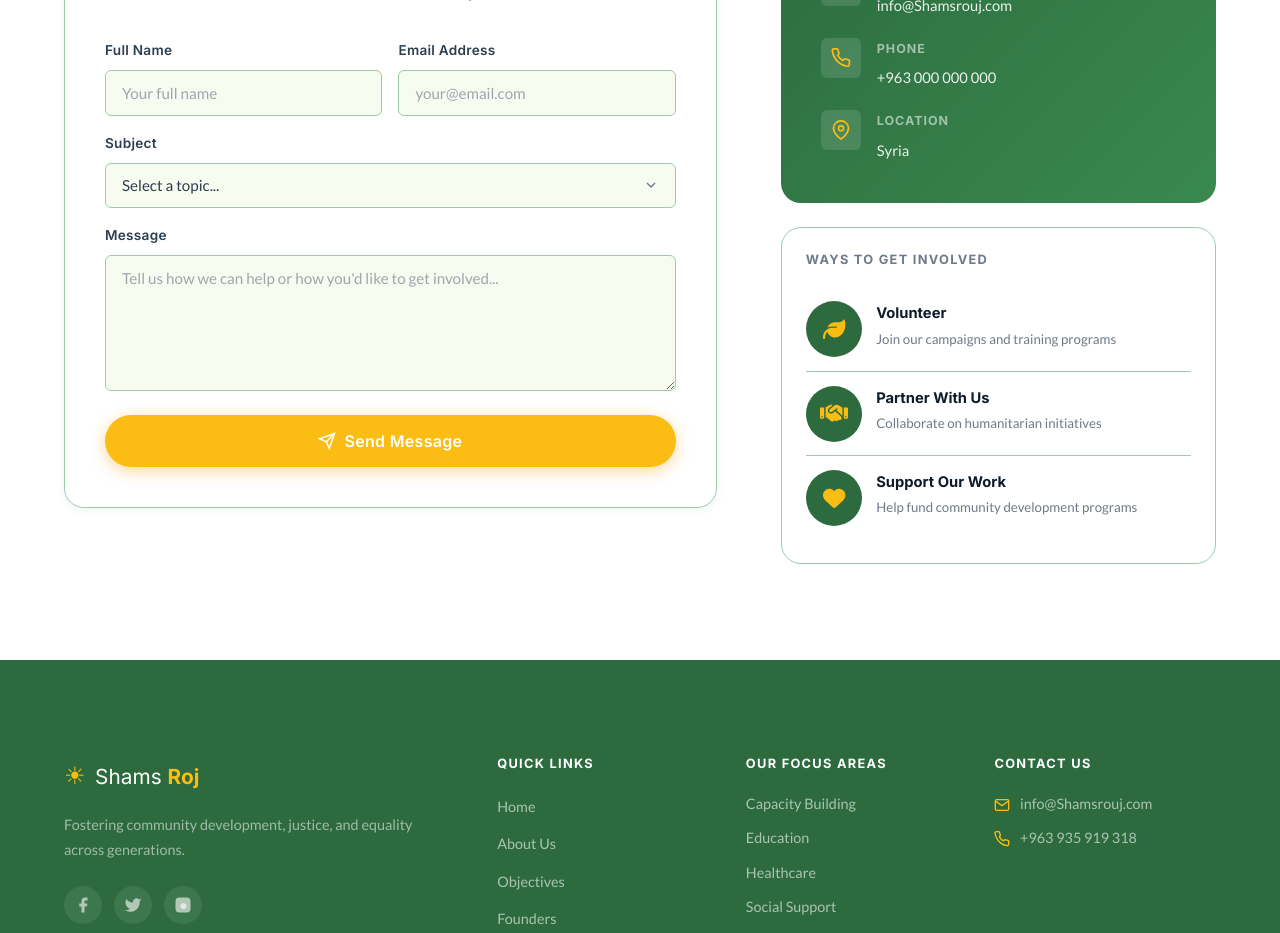
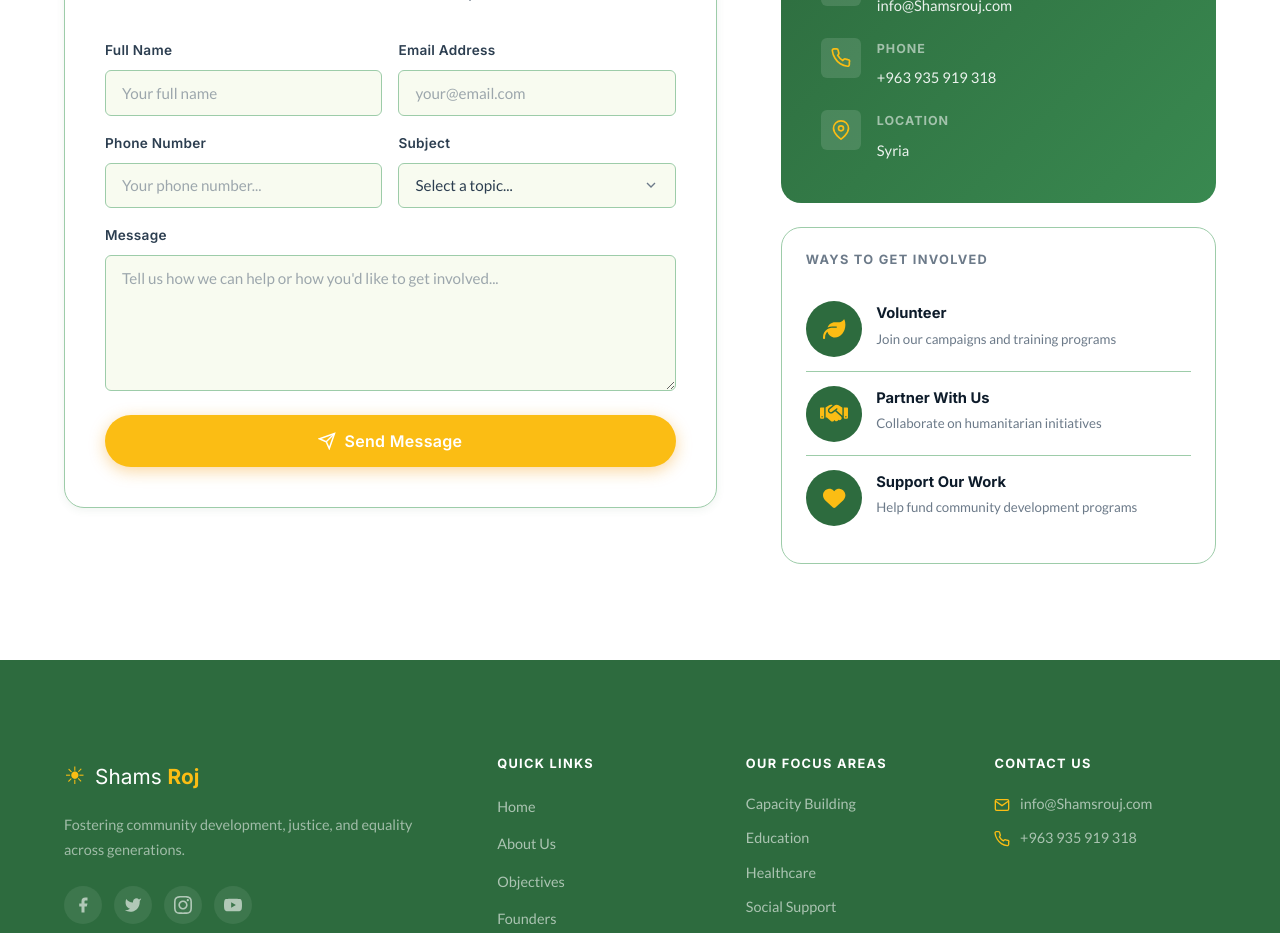
Before and after one commit to Ramiclovis/roj_shams, a React (Vite) app in the folder roj_shams/: page /contact in a window 1280 px wide. Shown: the part 600-1533 px from the top of the page. Built offline with nearby package versions, Linux system fonts and the light colour scheme.

Commit message:
feat: introduce new Principles and Contact pages along with a Footer component and supporting translations.

```diff
--- a/roj_shams/src/assets/components/Principles.css
+++ b/roj_shams/src/assets/components/Principles.css
@@ -38,21 +38,6 @@
     padding-top: clamp(2rem, 6vw, 4rem);
 }
 
-.principles-hero__badge {
-    display: inline-flex;
-    align-items: center;
-    gap: 0.5rem;
-    padding: 0.5rem 1.25rem;
-    font-size: 0.75rem;
-    font-weight: 700;
-    text-transform: uppercase;
-    letter-spacing: 0.12em;
-    color: var(--clr-primary-dark);
-    background: var(--clr-accent);
-    border-radius: var(--radius-full);
-    margin-bottom: 1.5rem;
-    box-shadow: 0 4px 14px rgba(243, 156, 18, 0.4);
-}
 
 .principles-hero__title {
     font-family: var(--font-heading);
--- a/roj_shams/src/components/Footer.jsx
+++ b/roj_shams/src/components/Footer.jsx
@@ -42,9 +42,18 @@
                                 className="footer__social-link"
                             >
                                 <svg viewBox="0 0 24 24" fill="currentColor" width="18" height="18">
-                                    <rect x="2" y="2" width="20" height="20" rx="5" ry="5" />
-                                    <path d="M16 11.37a4 4 0 1 1-1.37-1.37 4 4 0 0 1 1.37 1.37z" />
-                                    <line x1="17.5" y1="6.5" x2="17.51" y2="6.5" />
+                                    <path d="M12 2.163c3.204 0 3.584.012 4.85.07 3.252.148 4.771 1.691 4.919 4.919.058 1.265.069 1.645.069 4.849 0 3.205-.012 3.584-.069 4.849-.149 3.225-1.664 4.771-4.919 4.919-1.266.058-1.644.07-4.85.07-3.204 0-3.584-.012-4.849-.07-3.26-.149-4.771-1.699-4.919-4.92-.058-1.265-.07-1.644-.07-4.849 0-3.204.013-3.583.07-4.849.149-3.227 1.664-4.771 4.919-4.919 1.266-.057 1.645-.069 4.849-.069zm0-2.163c-3.259 0-3.667.014-4.947.072-4.358.2-6.78 2.618-6.98 6.98-.059 1.281-.073 1.689-.073 4.948 0 3.259.014 3.668.072 4.948.2 4.358 2.618 6.78 6.98 6.98 1.281.058 1.689.072 4.948.072 3.259 0 3.668-.014 4.948-.072 4.354-.2 6.782-2.618 6.979-6.98.059-1.28.073-1.689.073-4.948 0-3.259-.014-3.667-.072-4.947-.196-4.354-2.617-6.78-6.979-6.98-1.281-.059-1.69-.073-4.949-.073zm0 5.838c-3.403 0-6.162 2.759-6.162 6.162s2.759 6.163 6.162 6.163 6.162-2.759 6.162-6.163c0-3.403-2.759-6.162-6.162-6.162zm0 10.162c-2.209 0-4-1.79-4-4 0-2.209 1.791-4 4-4s4 1.791 4 4c0 2.21-1.791 4-4 4zm6.406-11.845c-.796 0-1.441.645-1.441 1.44s.645 1.44 1.441 1.44c.795 0 1.439-.645 1.439-1.44s-.644-1.44-1.439-1.44z" />
+                                </svg>
+                            </a>
+                            <a
+                                href="https://www.youtube.com/"
+                                target="_blank"
+                                rel="noopener noreferrer"
+                                aria-label="YouTube"
+                                className="footer__social-link"
+                            >
+                                <svg viewBox="0 0 24 24" fill="currentColor" width="18" height="18">
+                                    <path d="M23.498 6.186a3.016 3.016 0 0 0-2.122-2.136C19.505 3.545 12 3.545 12 3.545s-7.505 0-9.377.505A3.017 3.017 0 0 0 .502 6.186C0 8.07 0 12 0 12s0 3.93.502 5.814a3.016 3.016 0 0 0 2.122 2.136c1.871.505 9.376.505 9.376.505s7.505 0 9.377-.505a3.015 3.015 0 0 0 2.122-2.136C24 15.93 24 12 24 12s0-3.93-.502-5.814zM9.545 15.568V8.432L15.818 12l-6.273 3.568z" />
                                 </svg>
                             </a>
                         </div>
@@ -85,7 +94,7 @@
                             </li>
                             <li>
                                 <svg viewBox="0 0 24 24" fill="none" stroke="currentColor" strokeWidth="2" width="16" height="16"><path d="M22 16.92v3a2 2 0 0 1-2.18 2 19.79 19.79 0 0 1-8.63-3.07A19.5 19.5 0 0 1 4.69 12a19.79 19.79 0 0 1-3.07-8.67A2 2 0 0 1 3.62 1h3a2 2 0 0 1 2 1.72 12.84 12.84 0 0 0 .7 2.81 2 2 0 0 1-.45 2.11L8.09 8.91a16 16 0 0 0 6 6l1.27-1.27a2 2 0 0 1 2.11-.45 12.84 12.84 0 0 0 2.81.7A2 2 0 0 1 22 16.92z" /></svg>
-                                <span>+963 935 919 318</span>
+                                <a href="https://wa.me/963935919318" target="_blank" rel="noopener noreferrer">+963 935 919 318</a>
                             </li>
                         </ul>
                     </div>
--- a/roj_shams/src/data/translations.js
+++ b/roj_shams/src/data/translations.js
@@ -343,6 +343,8 @@
     'contact.placeholderName': 'Your full name',
     'contact.labelEmail': 'Email Address',
     'contact.placeholderEmail': 'your@email.com',
+    'contact.labelPhone': 'Phone Number',
+    'contact.placeholderPhone': 'Your phone number...',
     'contact.labelSubject': 'Subject',
     'contact.subjectPlaceholder': 'Select a topic...',
     'contact.subjectVolunteer': 'Volunteering',
@@ -696,6 +698,8 @@
     'contact.placeholderName': 'اسمك الكامل',
     'contact.labelEmail': 'البريد الإلكتروني',
     'contact.placeholderEmail': 'your@email.com',
+    'contact.labelPhone': 'رقم الهاتف',
+    'contact.placeholderPhone': 'أدخل رقم هاتفك...',
     'contact.labelSubject': 'الموضوع',
     'contact.subjectPlaceholder': 'اختر موضوعاً...',
     'contact.subjectVolunteer': 'التطوع',
--- a/roj_shams/src/pages/Contact.jsx
+++ b/roj_shams/src/pages/Contact.jsx
@@ -14,7 +14,7 @@
 
 export default function Contact() {
     const { t } = useLanguage()
-    const [form, setForm] = useState({ name: '', email: '', subject: '', message: '' })
+    const [form, setForm] = useState({ name: '', email: '', phone: '', subject: '', message: '' })
     const [submitted, setSubmitted] = useState(false)
 
     const handleChange = e => {
@@ -45,7 +45,7 @@
                                     <div className="contact__success-icon">✅</div>
                                     <h3>{t('contact.successTitle')}</h3>
                                     <p>{t('contact.successP')}</p>
-                                    <button className="btn btn-outline-dark" onClick={() => { setSubmitted(false); setForm({ name: '', email: '', subject: '', message: '' }) }}>
+                                    <button className="btn btn-outline-dark" onClick={() => { setSubmitted(false); setForm({ name: '', email: '', phone: '', subject: '', message: '' }) }}>
                                         {t('contact.sendAnother')}
                                     </button>
                                 </div>
@@ -81,6 +81,19 @@
                                         </div>
                                     </div>
 
+                                    <div className="form-row">
+                                        <div className="form-field">
+                                            <label htmlFor="phone">{t('contact.labelPhone')}</label>
+                                            <input
+                                                type="text"
+                                                id="phone"
+                                                name="phone"
+                                                value={form.phone}
+                                                onChange={handleChange}
+                                                placeholder={t('contact.placeholderPhone')}
+                                                required
+                                            />
+                                        </div>
                                         <div className="form-field">
                                             <label htmlFor="subject">{t('contact.labelSubject')}</label>
                                             <select id="subject" name="subject" value={form.subject} onChange={handleChange} required>
@@ -89,6 +102,7 @@
                                                     <option key={i} value={opt.value}>{t(opt.labelKey)}</option>
                                                 ))}
                                             </select>
+                                        </div>
                                     </div>
 
                                     <div className="form-field">
@@ -138,7 +152,7 @@
                                         </div>
                                         <div>
                                             <strong>{t('contact.phone')}</strong>
-                                            <span>+963 000 000 000</span>
+                                            <a href="https://wa.me/963935919318" target="_blank" rel="noopener noreferrer">+963 935 919 318</a>
                                         </div>
                                     </div>
                                     <div className="contact__info-item">
--- a/roj_shams/src/pages/Principles.jsx
+++ b/roj_shams/src/pages/Principles.jsx
@@ -95,7 +95,7 @@
             {/* Hero */}
             <header className="principles-hero">
                 <div className="container">
-                    <span className="principles-hero__badge">{t('principles.badge')}</span>
+                    <div className="badge">{t('principles.badge')}</div>
                     <h1 className="principles-hero__title">{t('principles.title')}</h1>
                     <p className="principles-hero__lead">{t('principles.lead')}</p>
                 </div>
```
Lines whose indentation alone changed are shown as unchanged.
